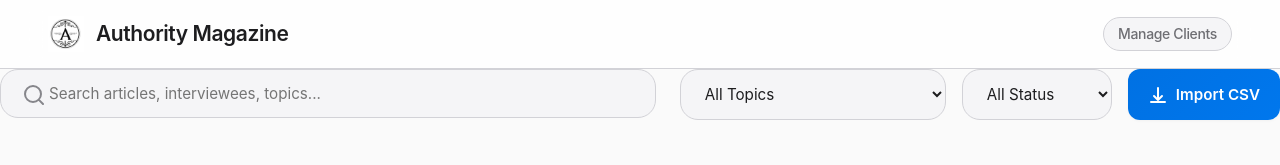
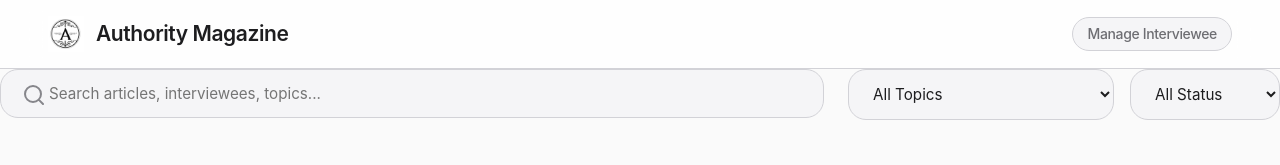
Before and after one commit to PaulPachad/article-visualizer, a plain HTML site: page index.html in a window 1280 px wide. Shown: the top 165 px of the page. Drawn offline with Linux system fonts and the light colour scheme.

Commit message:
Add files via upload

```diff
--- a/index.html
+++ b/index.html
@@ -30,7 +30,7 @@
                     style="padding: 6px 14px; background: var(--bg-tertiary); border: 1px solid var(--border-color); border-radius: 20px; text-decoration: none; color: var(--text-secondary); font-size: 14px; font-weight: 500; transition: var(--transition-base);"
                     onmouseover="this.style.background='var(--bg-card-hover)'"
                     onmouseout="this.style.background='var(--bg-tertiary)'">
-                    Manage Clients
+                    Manage Interviewee
                 </a>
             </div>
         </header>
@@ -56,14 +56,6 @@
                     <option value="published">Published</option>
                     <option value="pending">Pending</option>
                 </select>
-
-                <button id="importBtn" class="import-btn">
-                    <svg width="20" height="20" viewBox="0 0 20 20" fill="none">
-                        <path d="M10 3v12m0 0l-4-4m4 4l4-4M3 17h14" stroke="currentColor" stroke-width="2"
-                            stroke-linecap="round" stroke-linejoin="round" />
-                    </svg>
-                    Import CSV
-                </button>
             </div>
         </div>
         </header>
```
